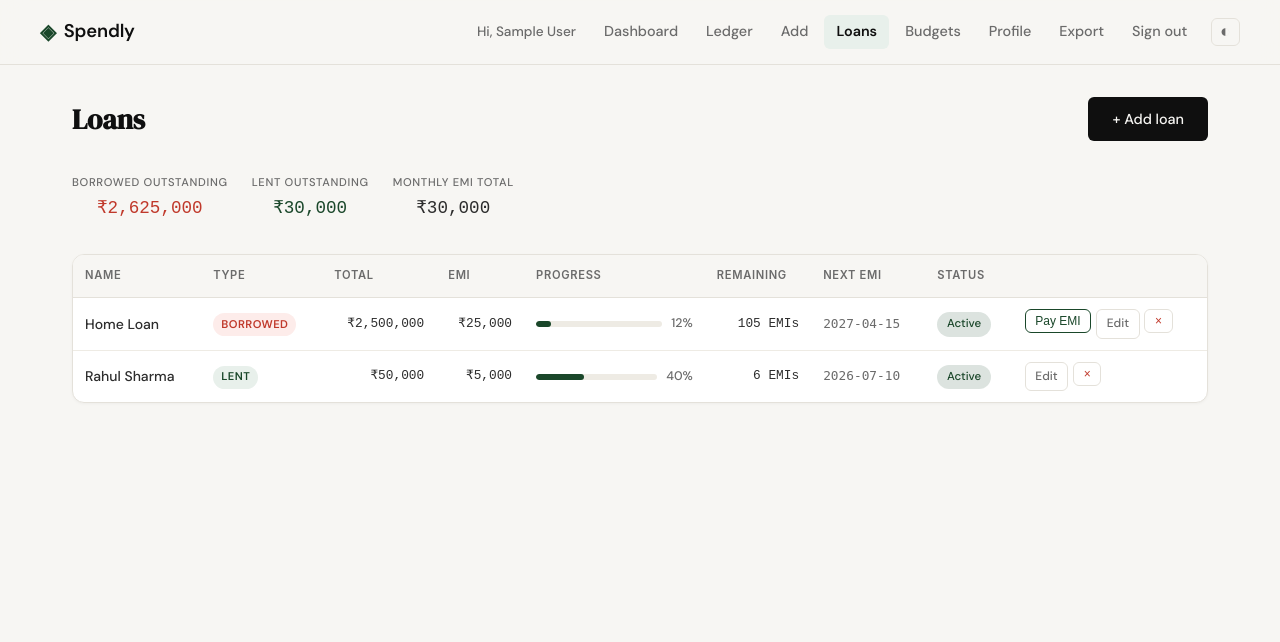
After one commit to harshitjadiya24/Spendly, a Flask app: page /loans in a window 1280 px wide. The commit adds this page. Shown: the top 642 px of the page. Run offline with Flask 3, Linux system fonts and the light colour scheme; the visitor is signed in with stand-in values (Sample User, id 1); data comes from the database, SQL or seed files in the repository.

Commit message:
loan-feature

```diff
--- a/app.py
+++ b/app.py
@@ -44,7 +44,27 @@ def login_required(f):
 
 @app.route("/")
 def landing():
-    return render_template("landing.html")
+    ctx = {}
+    if "user_id" in session:
+        db = get_db()
+        now = date.today()
+        month = f"{now.year}-{now.month:02d}"
+        categories = db.execute(
+            "SELECT category, COALESCE(SUM(amount), 0) as total FROM expenses "
+            "WHERE user_id = ? AND type = 'expense' AND strftime('%Y-%m', date) = ? "
+            "GROUP BY category ORDER BY total DESC",
+            (session["user_id"], month),
+        ).fetchall()
+        total_spent = db.execute(
+            "SELECT COALESCE(SUM(amount), 0) FROM expenses "
+            "WHERE user_id = ? AND type = 'expense' AND strftime('%Y-%m', date) = ?",
+            (session["user_id"], month),
+        ).fetchone()[0]
+        db.close()
+        ctx["live_categories"] = categories
+        ctx["live_total"] = round(total_spent)
+        ctx["live_month"] = month
+    return render_template("landing.html", **ctx)
 
 
 @app.route("/register", methods=["GET", "POST"])
@@ -108,7 +128,7 @@ def login():
                 session["user_id"] = user["id"]
                 session["user_name"] = user["name"]
                 flash(f"Welcome back, {user['name']}!", "success")
-                return redirect(url_for("profile"))
+                return redirect(url_for("landing"))
 
         return render_template("login.html", error=error)
 
@@ -168,8 +188,19 @@ def dashboard():
         (session["user_id"], month),
     ).fetchall()
 
+    loans_active = db.execute(
+        "SELECT type, emi_amount, total_emis, paid_emis FROM loans WHERE user_id = ? AND status = 'active'",
+        (session["user_id"],),
+    ).fetchall()
+    loan_outstanding = 0
+    loan_monthly_emi = 0
+    for l in loans_active:
+        remaining = l["total_emis"] - l["paid_emis"]
+        loan_outstanding += remaining * l["emi_amount"]
+        loan_monthly_emi += l["emi_amount"]
+
     db.close()
-    return render_template("dashboard.html", expenses=expenses, total=total, income=income, month=month, avail_months=[r["m"] for r in avail_months], budgets=budgets)
+    return render_template("dashboard.html", expenses=expenses, total=total, income=income, month=month, avail_months=[r["m"] for r in avail_months], budgets=budgets, loan_outstanding=loan_outstanding, loan_monthly_emi=loan_monthly_emi, loan_count=len(loans_active))
 
 
 # ------------------------------------------------------------------ #
@@ -227,6 +258,220 @@ def delete_budget(id):
     db.close()
     flash("Budget removed.", "success")
     return redirect(request.referrer or url_for("budgets"))
+
+
+# ------------------------------------------------------------------ #
+# Loans                                                                #
+# ------------------------------------------------------------------ #
+
+def _next_emi_date(start_date, paid_emis, freq="monthly"):
+    parts = start_date.split("-")
+    year, month, day = int(parts[0]), int(parts[1]), int(parts[2])
+    total_months = year * 12 + month - 1 + paid_emis
+    year = total_months // 12
+    month = total_months % 12 + 1
+    max_day = [31, 29 if year % 4 == 0 and (year % 100 != 0 or year % 400 == 0) else 28,
+               31, 30, 31, 30, 31, 31, 30, 31, 30, 31][month - 1]
+    day = min(day, max_day)
+    return f"{year:04d}-{month:02d}-{day:02d}"
+
+def _loan_remaining(loan):
+    return loan["total_emis"] - loan["paid_emis"]
+
+
+@app.route("/loans")
+@login_required
+def loans():
+    db = get_db()
+    all_loans = db.execute(
+        "SELECT * FROM loans WHERE user_id = ? ORDER BY created_at DESC",
+        (session["user_id"],),
+    ).fetchall()
+    db.close()
+
+    enriched = []
+    for l in all_loans:
+        remaining = _loan_remaining(l)
+        next_date = _next_emi_date(l["start_date"], l["paid_emis"], l["emi_frequency"])
+        enriched.append({
+            "id": l["id"],
+            "type": l["type"],
+            "name": l["name"],
+            "total_amount": l["total_amount"],
+            "interest_rate": l["interest_rate"],
+            "start_date": l["start_date"],
+            "emi_amount": l["emi_amount"],
+            "total_emis": l["total_emis"],
+            "paid_emis": l["paid_emis"],
+            "remaining_emis": remaining,
+            "outstanding": remaining * l["emi_amount"],
+            "status": l["status"],
+            "notes": l["notes"],
+            "next_emi_date": next_date,
+            "progress": round(l["paid_emis"] / l["total_emis"] * 100) if l["total_emis"] > 0 else 0,
+        })
+
+    total_borrowed = sum(l["outstanding"] for l in enriched if l["type"] == "borrowed" and l["status"] == "active")
+    total_lent = sum(l["outstanding"] for l in enriched if l["type"] == "lent" and l["status"] == "active")
+    monthly_emi_total = sum(l["emi_amount"] for l in enriched if l["status"] == "active")
+
+    return render_template(
+        "loans.html",
+        loans=enriched,
+        total_borrowed=total_borrowed,
+        total_lent=total_lent,
+        monthly_emi_total=monthly_emi_total,
+    )
+
+
+@app.route("/loans/add", methods=["GET", "POST"])
+@login_required
+def add_loan():
+    if request.method == "POST":
+        loan_type = request.form.get("type")
+        name = request.form.get("name", "").strip()
+        total_amount = request.form.get("total_amount", "").strip()
+        interest_rate = request.form.get("interest_rate", "0").strip()
+        start_date = request.form.get("start_date", "").strip()
+        emi_amount = request.form.get("emi_amount", "").strip()
+        total_emis = request.form.get("total_emis", "").strip()
+        notes = request.form.get("notes", "").strip()
+
+        error = None
+        if not name:
+            error = "Name is required."
+        elif not re.match(r"^\d+(\.\d{1,2})?$", total_amount) or float(total_amount) <= 0:
+            error = "Invalid total amount."
+        elif not re.match(r"^\d+(\.\d{1,2})?$", emi_amount) or float(emi_amount) <= 0:
+            error = "Invalid EMI amount."
+        elif not re.match(r"^\d+$", total_emis) or int(total_emis) <= 0:
+            error = "Invalid number of EMIs."
+        elif not start_date:
+            error = "Start date is required."
+        elif interest_rate and not re.match(r"^\d+(\.\d{1,2})?$", interest_rate):
+            error = "Invalid interest rate."
+
+        if error:
+            return render_template("add_loan.html", error=error)
+
+        db = get_db()
+        db.execute(
+            "INSERT INTO loans (user_id, type, name, total_amount, interest_rate, start_date, emi_amount, total_emis, notes) VALUES (?, ?, ?, ?, ?, ?, ?, ?, ?)",
+            (session["user_id"], loan_type, name, float(total_amount), float(interest_rate), start_date, float(emi_amount), int(total_emis), notes),
+        )
+        db.commit()
+        db.close()
+        flash("Loan added successfully.", "success")
+        return redirect(url_for("loans"))
+
+    return render_template("add_loan.html")
+
+
+@app.route("/loans/<int:id>/pay-emi", methods=["POST"])
+@login_required
+def pay_emi(id):
+    db = get_db()
+    loan = db.execute(
+        "SELECT * FROM loans WHERE id = ? AND user_id = ?", (id, session["user_id"])
+    ).fetchone()
+
+    if not loan:
+        db.close()
+        flash("Loan not found.", "error")
+        return redirect(url_for("loans"))
+
+    if loan["paid_emis"] >= loan["total_emis"]:
+        db.close()
+        flash("All EMIs have been paid.", "error")
+        return redirect(url_for("loans"))
+
+    today = date.today().isoformat()
+    emi_num = loan["paid_emis"] + 1
+    description = f"EMI #{emi_num} — {loan['name']}"
+
+    if loan["type"] == "borrowed":
+        cat = "Loan Repayment"
+        exp_type = "expense"
+    else:
+        cat = "Loan Received"
+        exp_type = "income"
+
+    db.execute(
+        "INSERT INTO expenses (user_id, amount, category, date, description, type) VALUES (?, ?, ?, ?, ?, ?)",
+        (session["user_id"], loan["emi_amount"], cat, today, description, exp_type),
+    )
+    db.execute(
+        "UPDATE loans SET paid_emis = paid_emis + 1 WHERE id = ?",
+        (id,),
+    )
+    db.commit()
+    db.close()
+
+    flash(f"EMI #{emi_num} paid for {loan['name']}.", "success")
+    return redirect(url_for("loans"))
+
+
+@app.route("/loans/<int:id>/edit", methods=["GET", "POST"])
+@login_required
+def edit_loan(id):
+    db = get_db()
+    loan = db.execute(
+        "SELECT * FROM loans WHERE id = ? AND user_id = ?", (id, session["user_id"])
+    ).fetchone()
+
+    if not loan:
+        db.close()
+        flash("Loan not found.", "error")
+        return redirect(url_for("loans"))
+
+    if request.method == "POST":
+        name = request.form.get("name", "").strip()
+        total_amount = request.form.get("total_amount", "").strip()
+        interest_rate = request.form.get("interest_rate", "0").strip()
+        emi_amount = request.form.get("emi_amount", "").strip()
+        total_emis = request.form.get("total_emis", "").strip()
+        paid_emis = request.form.get("paid_emis", "0").strip()
+        status = request.form.get("status", "active")
+        notes = request.form.get("notes", "").strip()
+
+        error = None
+        if not name:
+            error = "Name is required."
+        elif not re.match(r"^\d+(\.\d{1,2})?$", total_amount) or float(total_amount) <= 0:
+            error = "Invalid total amount."
+        elif not re.match(r"^\d+(\.\d{1,2})?$", emi_amount) or float(emi_amount) <= 0:
+            error = "Invalid EMI amount."
+        elif not re.match(r"^\d+$", total_emis) or int(total_emis) <= 0:
+            error = "Invalid total EMIs."
+        elif not re.match(r"^\d+$", paid_emis) or int(paid_emis) < 0 or int(paid_emis) > int(total_emis):
+            error = "Invalid paid EMIs count."
+
+        if error:
+            db.close()
+            return render_template("add_loan.html", error=error, loan=loan, edit=True)
+
+        db.execute(
+            "UPDATE loans SET name=?, total_amount=?, interest_rate=?, emi_amount=?, total_emis=?, paid_emis=?, status=?, notes=? WHERE id=? AND user_id=?",
+            (name, float(total_amount), float(interest_rate), float(emi_amount), int(total_emis), int(paid_emis), status, notes, id, session["user_id"]),
+        )
+        db.commit()
+        db.close()
+        flash("Loan updated.", "success")
+        return redirect(url_for("loans"))
+
+    db.close()
+    return render_template("add_loan.html", loan=loan, edit=True)
+
+
+@app.route("/loans/<int:id>/delete", methods=["POST"])
+@login_required
+def delete_loan(id):
+    db = get_db()
+    db.execute("DELETE FROM loans WHERE id = ? AND user_id = ?", (id, session["user_id"]))
+    db.commit()
+    db.close()
+    flash("Loan deleted.", "success")
+    return redirect(url_for("loans"))
 
 
 # ------------------------------------------------------------------ #
--- a/static/js/main.js
+++ b/static/js/main.js
@@ -42,6 +42,40 @@ if (toggle) {
     });
 }
 
+// Confirm popup
+const confirmOverlay = document.getElementById('confirmOverlay');
+const confirmMsg = document.getElementById('confirmMsg');
+const confirmOk = document.getElementById('confirmOk');
+const confirmCancel = document.getElementById('confirmCancel');
+let confirmCallback = null;
+
+if (confirmOverlay) {
+    confirmCancel.addEventListener('click', closeConfirm);
+    confirmOverlay.addEventListener('click', (e) => {
+        if (e.target === confirmOverlay) closeConfirm();
+    });
+    document.addEventListener('keydown', (e) => {
+        if (e.key === 'Escape' && confirmOverlay.classList.contains('active')) closeConfirm();
+    });
+    confirmOk.addEventListener('click', () => {
+        if (confirmCallback) confirmCallback();
+        closeConfirm();
+    });
+}
+
+function closeConfirm() {
+    if (!confirmOverlay) return;
+    confirmOverlay.classList.remove('active');
+    confirmCallback = null;
+}
+
+function showConfirm(msg, callback) {
+    if (!confirmOverlay) return;
+    confirmMsg.textContent = msg;
+    confirmCallback = callback;
+    confirmOverlay.classList.add('active');
+}
+
 // Hamburger nav toggle
 const navToggle = document.getElementById('navToggle');
 const navLinks = document.getElementById('navLinks');
--- a/templates/base.html
+++ b/templates/base.html
@@ -30,6 +30,7 @@
           <a href="{{ url_for('dashboard') }}" {% if request.endpoint == 'dashboard' %}class="nav-active"{% endif %}>Dashboard</a>
           <a href="{{ url_for('ledger') }}" {% if request.endpoint == 'ledger' %}class="nav-active"{% endif %}>Ledger</a>
           <a href="{{ url_for('add_expense') }}" {% if request.endpoint == 'add_expense' %}class="nav-active"{% endif %}>Add</a>
+          <a href="{{ url_for('loans') }}" {% if request.endpoint in ('loans', 'add_loan', 'edit_loan') %}class="nav-active"{% endif %}>Loans</a>
           <a href="{{ url_for('budgets') }}" {% if request.endpoint == 'budgets' %}class="nav-active"{% endif %}>Budgets</a>
           <a href="{{ url_for('profile') }}" {% if request.endpoint == 'profile' %}class="nav-active"{% endif %}>Profile</a>
           <a href="{{ url_for('export_csv') }}">Export</a>
@@ -61,6 +62,16 @@
       </div>
     </footer>
 
+    <div class="confirm-overlay" id="confirmOverlay">
+      <div class="confirm-box">
+        <p class="confirm-msg" id="confirmMsg">Delete this?</p>
+        <div class="confirm-actions">
+          <button class="btn-ghost-sm" id="confirmCancel">Cancel</button>
+          <button class="btn-primary btn-sm" id="confirmOk" style="background:var(--danger);">Delete</button>
+        </div>
+      </div>
+    </div>
+
     <script src="{{ url_for('static', filename='js/main.js') }}"></script>
     {% block scripts %}{% endblock %}
   </body>
--- a/templates/edit_expense.html
+++ b/templates/edit_expense.html
@@ -56,7 +56,7 @@
       </form>
 
       <form method="POST" action="{{ url_for('delete_expense', id=expense.id) }}"
-            style="margin-top:1rem" onsubmit="return confirm('Delete this transaction?')">
+            style="margin-top:1rem" onsubmit="var f=this;showConfirm('Delete this transaction?',function(){f.submit();});return false;">
         <button type="submit" class="btn-delete">Delete</button>
       </form>
     </div>
--- /dev/null
+++ b/templates/loans.html
@@ -0,0 +1,114 @@
+{% extends "base.html" %}
+
+{% block title %}Loans — Spendly{% endblock %}
+
+{% block content %}
+
+<section class="dashboard">
+  <div class="dashboard-header">
+    <h1 class="dashboard-title">Loans</h1>
+    <a href="{{ url_for('add_loan') }}" class="btn-primary">+ Add loan</a>
+  </div>
+
+  {% with messages = get_flashed_messages(with_categories=true) %}
+  {% for category, message in messages %}
+  <div class="flash-bar flash-{{ category }}">{{ message }}</div>
+  {% endfor %}
+  {% endwith %}
+
+  <div class="dashboard-metrics" style="margin-bottom:2rem;">
+    <div class="metric-sm">
+      <span class="metric-sm-label">Borrowed outstanding</span>
+      <span class="metric-sm-value spent" style="color:var(--danger);">₹{{ "{:,.0f}".format(total_borrowed) }}</span>
+    </div>
+    <div class="metric-sm">
+      <span class="metric-sm-label">Lent outstanding</span>
+      <span class="metric-sm-value income">₹{{ "{:,.0f}".format(total_lent) }}</span>
+    </div>
+    <div class="metric-sm">
+      <span class="metric-sm-label">Monthly EMI total</span>
+      <span class="metric-sm-value spent">₹{{ "{:,.0f}".format(monthly_emi_total) }}</span>
+    </div>
+  </div>
+
+  {% if loans %}
+  <div class="dashboard-card" style="padding:0;overflow:hidden;">
+    <div style="overflow-x:auto;">
+      <table class="ledger-table">
+        <thead>
+          <tr>
+            <th>Name</th>
+            <th>Type</th>
+            <th>Total</th>
+            <th>EMI</th>
+            <th>Progress</th>
+            <th>Remaining</th>
+            <th>Next EMI</th>
+            <th>Status</th>
+            <th></th>
+          </tr>
+        </thead>
+        <tbody>
+          {% for l in loans %}
+          <tr>
+            <td style="font-weight:500;">{{ l.name }}</td>
+            <td>
+              {% if l.type == 'borrowed' %}
+              <span class="type-badge type-expense">Borrowed</span>
+              {% else %}
+              <span class="type-badge type-income">Lent</span>
+              {% endif %}
+            </td>
+            <td class="col-amt">₹{{ "{:,.0f}".format(l.total_amount) }}</td>
+            <td class="col-amt">₹{{ "{:,.0f}".format(l.emi_amount) }}</td>
+            <td style="min-width:160px;">
+              <div style="display:flex;align-items:center;gap:0.6rem;">
+                <div class="budget-track" style="flex:1;height:6px;">
+                  <div class="budget-bar {% if l.progress >= 100 %}budget-bar-over{% elif l.progress > 80 %}budget-bar-warn{% endif %}"
+                       style="width:{{ l.progress }}%;"></div>
+                </div>
+                <span style="font-size:0.78rem;font-weight:500;color:var(--ink-muted);white-space:nowrap;">{{ l.progress }}%</span>
+              </div>
+            </td>
+            <td class="col-amt">{{ l.remaining_emis }} EMIs</td>
+            <td style="font-size:0.8rem;font-family:'IBM Plex Mono',monospace;color:var(--ink-muted);white-space:nowrap;">
+              {% if l.status == 'active' %}{{ l.next_emi_date }}{% else %}—{% endif %}
+            </td>
+            <td>
+              {% if l.status == 'active' %}
+              <span class="ledger-badge" style="--cat-color:var(--accent);">Active</span>
+              {% else %}
+              <span class="ledger-badge" style="--cat-color:var(--ink-faint);">Closed</span>
+              {% endif %}
+            </td>
+            <td>
+              <div style="display:flex;gap:0.3rem;">
+                {% if l.status == 'active' and l.remaining_emis > 0 and l.type == 'borrowed' %}
+                <form method="POST" action="{{ url_for('pay_emi', id=l.id) }}" style="display:inline;">
+                  <button type="submit" class="btn-ghost-sm" style="color:var(--accent);border-color:var(--accent);">Pay EMI</button>
+                </form>
+                {% endif %}
+                <a href="{{ url_for('edit_loan', id=l.id) }}" class="btn-ghost-sm">Edit</a>
+                <form method="POST" action="{{ url_for('delete_loan', id=l.id) }}" style="display:inline;"
+                      onsubmit="var f=this;showConfirm('Delete this loan?',function(){f.submit();});return false;">
+                  <button type="submit" class="btn-ghost-sm" style="color:var(--danger);">&times;</button>
+                </form>
+              </div>
+            </td>
+          </tr>
+          {% endfor %}
+        </tbody>
+      </table>
+    </div>
+  </div>
+  {% else %}
+  <div class="dashboard-card">
+    <div class="dashboard-empty">
+      <p>No loans yet.</p>
+      <p><a href="{{ url_for('add_loan') }}">Add your first loan</a></p>
+    </div>
+  </div>
+  {% endif %}
+</section>
+
+{% endblock %}
```
Also changed, not shown: database/db.py (+45 -0 lines), static/css/style.css (+66 -0 lines), templates/add_loan.html (added, +95 -0 lines), templates/dashboard.html (+24 -0 lines), templates/landing.html (+21 -2 lines).
